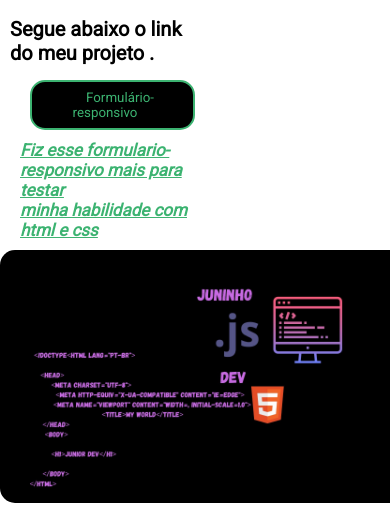
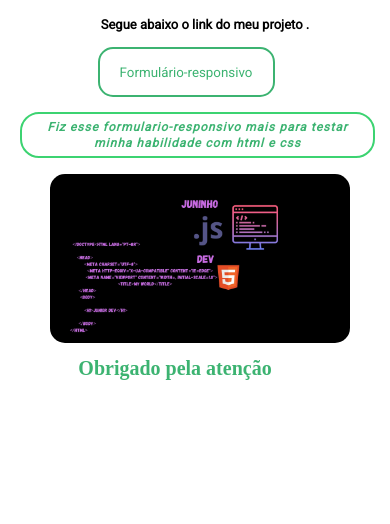
Before and after one commit to devjunior30/biografia, a plain HTML site: page index.html in a window 390 px wide. Shown: the part 576-1100 px from the top of the page. After the commit the page ends 956 px from the top, so only its background shows below. Drawn offline with Linux system fonts and the light colour scheme.

Commit message:
finalização do site responsivo para mobile

```diff
--- a/styles.css
+++ b/styles.css
@@ -153,6 +153,8 @@ button {
 }
 
 @media screen and (max-width:520px) {
+
+
     h1 {
         font-size: 15px;
         margin-left: 15px;
@@ -203,5 +205,45 @@ button {
         border-radius: 15px;
     }
 
+    h3 {
+        margin-left: 30px;
+        text-align: center;
+        width: 350px;
+        font-size: 13px;
+    }
+
+    button {
+        background-color: white;
+        margin-left: 50%;
+        margin-right: 50%;
+        display: block;
+        width: 177px;
+    }
+
+    #ultimo {
+        text-decoration: none;
+        margin-top: 15px;
+        margin-bottom: 16px;
+        text-align: center;
+        font-size: 12px;
+        width: 355px;
+        line-height: 16px;
+        letter-spacing: 1px;
+        border: 2px solid #3CD371;
+        padding: 5px;
+        border-radius: 19px;
+    }
+
+    #img-ult {
+        width: 300px;
+        margin-left: 50px;
+        margin-bottom: 0;
+    }
+
+    #h2-final {
+        font-size: 20px;
+        margin-top: 10px;
+    }
+
 
 }
```
